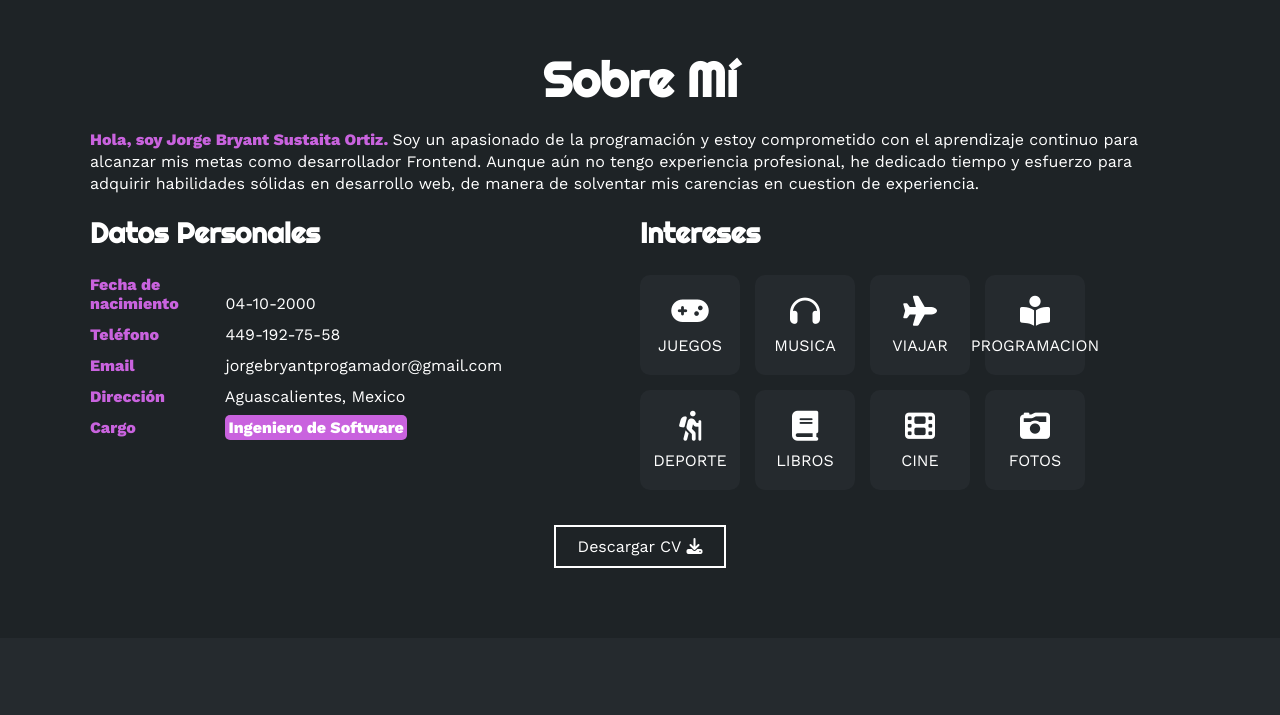
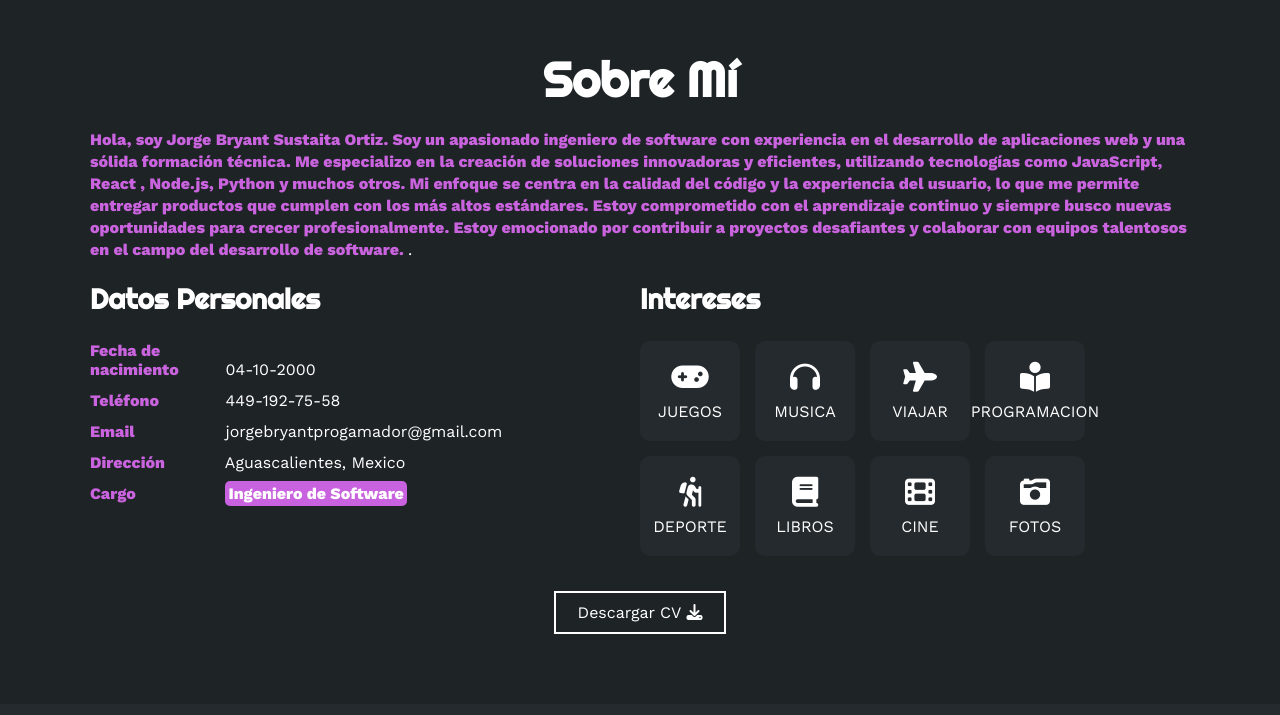
Before and after one commit to pedrousus/Portafolio, a plain HTML site: page index.html in a window 1280 px wide. Shown: the part 820-1535 px from the top of the page. Drawn offline with nearby package versions, Linux system fonts and the light colour scheme.

Commit message:
Subida de nuevo portafolio, reemplazo total 2

```diff
--- a/index.html
+++ b/index.html
@@ -52,8 +52,9 @@
         <div class="contenido-seccion">
             <h2>Sobre Mí</h2>
             <p><span>Hola, soy Jorge Bryant Sustaita Ortiz.
-
-            </span>Soy un apasionado de la programación y estoy comprometido con el aprendizaje continuo para alcanzar mis metas como desarrollador Frontend. Aunque aún no tengo experiencia profesional, he dedicado tiempo y esfuerzo para adquirir habilidades sólidas en desarrollo web, de manera de solventar mis carencias en cuestion de experiencia.</p>
+                Soy un apasionado ingeniero de software con experiencia en el desarrollo de aplicaciones web y una sólida formación técnica. Me especializo en la creación de soluciones innovadoras y eficientes, utilizando tecnologías como JavaScript, React , Node.js, Python y muchos otros. Mi enfoque se centra en la calidad del código y la experiencia del usuario, lo que me permite entregar productos que cumplen con los más altos estándares. Estoy comprometido con el aprendizaje continuo y siempre busco nuevas oportunidades para crecer profesionalmente. Estoy emocionado por contribuir a proyectos desafiantes y colaborar con equipos talentosos en el campo del desarrollo de software.
+            </span>.
+            </p>
 
             <div class="fila">
                 <!-- datos personales -->
@@ -324,6 +325,7 @@
         <section id="portfolio" class="portfolio">
             <div class="contenido-seccion">
             <h2>PORTFOLIO</h2>
+            <h5>Selecciona el proyecto que deseas ver</h5>
             <div class="galeria">
                 <div class="proyecto" onclick="mostrarModal('https://www.youtube.com/embed/kclMibtdsAU?si=D0Od-OQiExxZqPuC', 'Skill Mentor', 'Video demostrativo de las funciones de la app, asi como su funcionalidad y diseño, a traves de un ejemplo de uso')">
                 <img src="img/p1.png" alt="">
```
